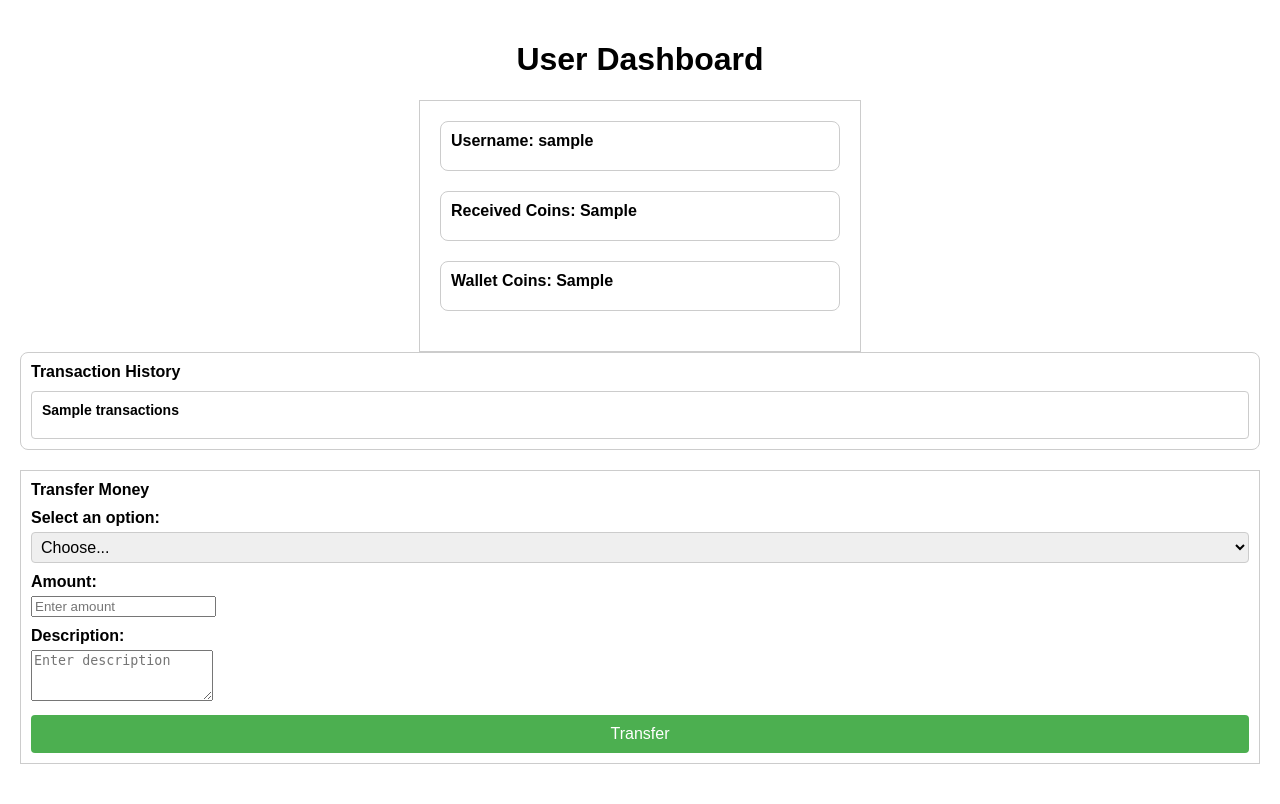
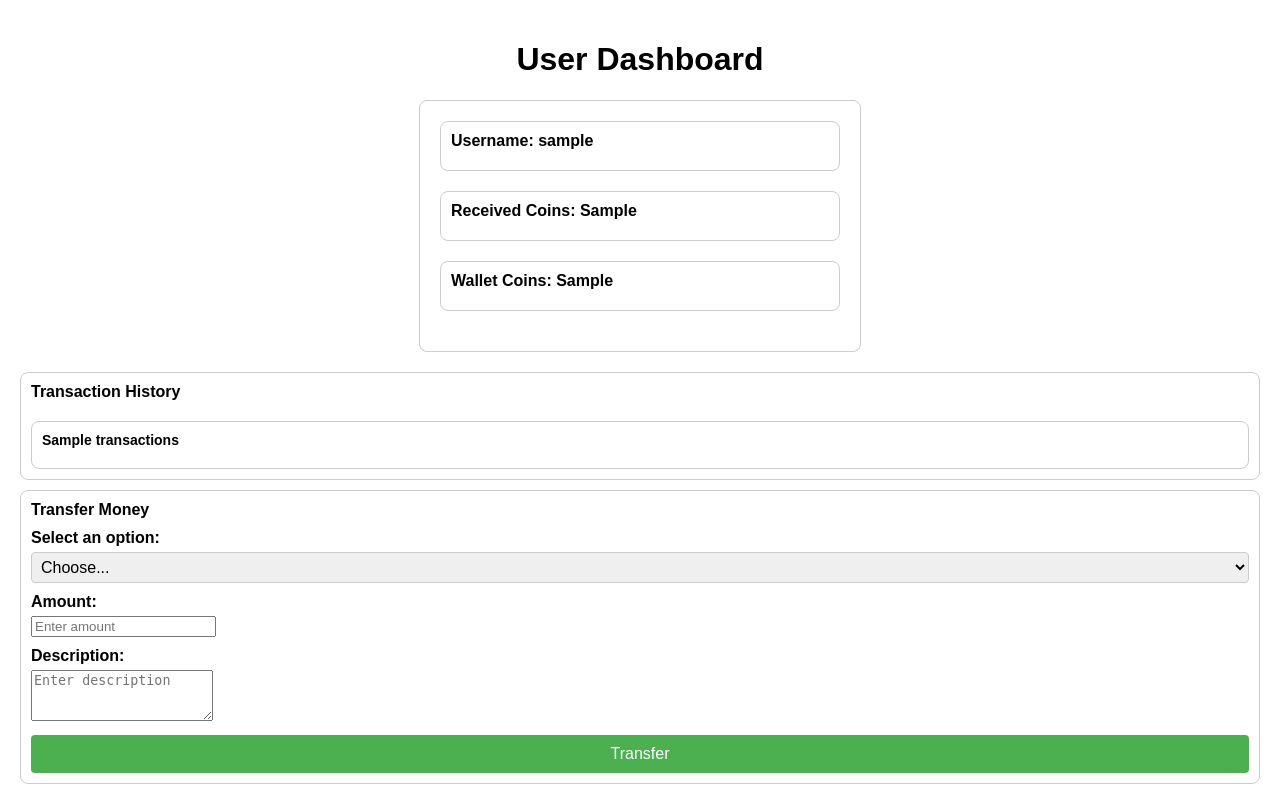
Before and after one commit to nima-abdpoor/Merite-Money, a Node project: template views/dashboard.html in a window 1280 px wide. Before the commit the page ends 764 px from the top, so only its background shows below. Run offline with Node 20 templates, Linux system fonts and the light colour scheme; the template is opened without the code that fills it: most values are stand-ins (such as "Sample title", 1, 10 or a date in 2020).

Commit message:
improve UI

```diff
--- a/views/dashboard.html
+++ b/views/dashboard.html
@@ -19,6 +19,7 @@
             margin: 0 auto;
             border: 1px solid #ccc;
             padding: 20px;
+            border-radius: 8px;
         }
 
         .dashboard-left {
@@ -38,6 +39,7 @@
         .box-title {
             font-weight: bold;
             margin-bottom: 10px;
+            border-radius: 8px;
         }
 
         .box-content {
@@ -49,6 +51,7 @@
             margin-top: 10px;
             border: 1px solid #ccc;
             padding: 10px;
+            border-radius: 8px;
         }
 
         .form-group {
@@ -81,10 +84,11 @@
             cursor: pointer;
         }
         .transaction-history {
+            margin-top: 20px;
             max-height: 200px;
             overflow-y: scroll;
             border: 1px solid #ccc;
-            border-radius: 4px;
+            border-radius: 8px;
             padding: 10px;
         }
 
@@ -124,7 +128,7 @@
 </div>
 
 <div class="dashboard-right">
-    <div class="box">
+    <div class="transaction-history">
         <div class="box-title">Transaction History</div>
         <div class="transaction-history" id="transactionHistory">
 
```
